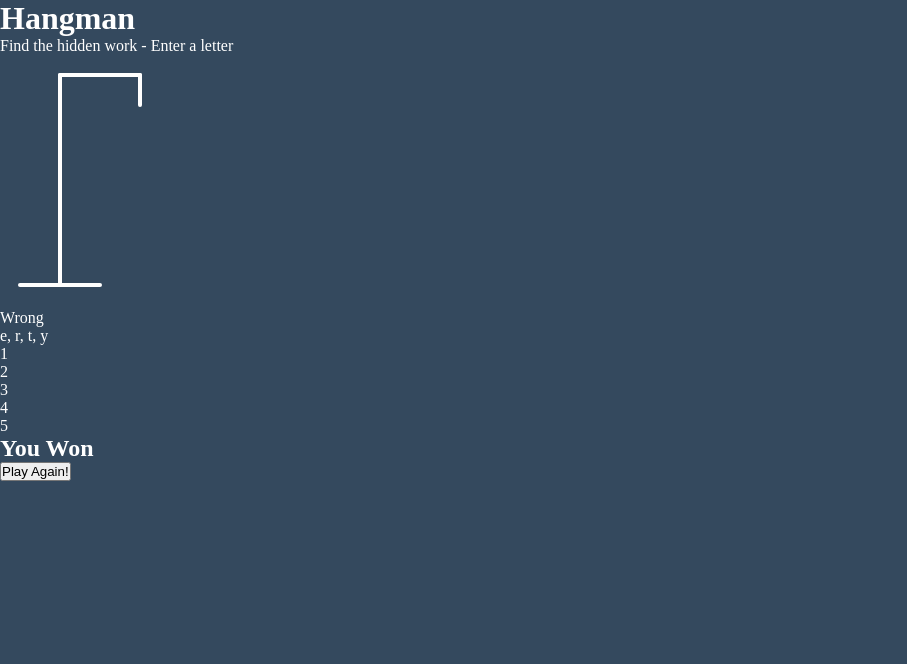
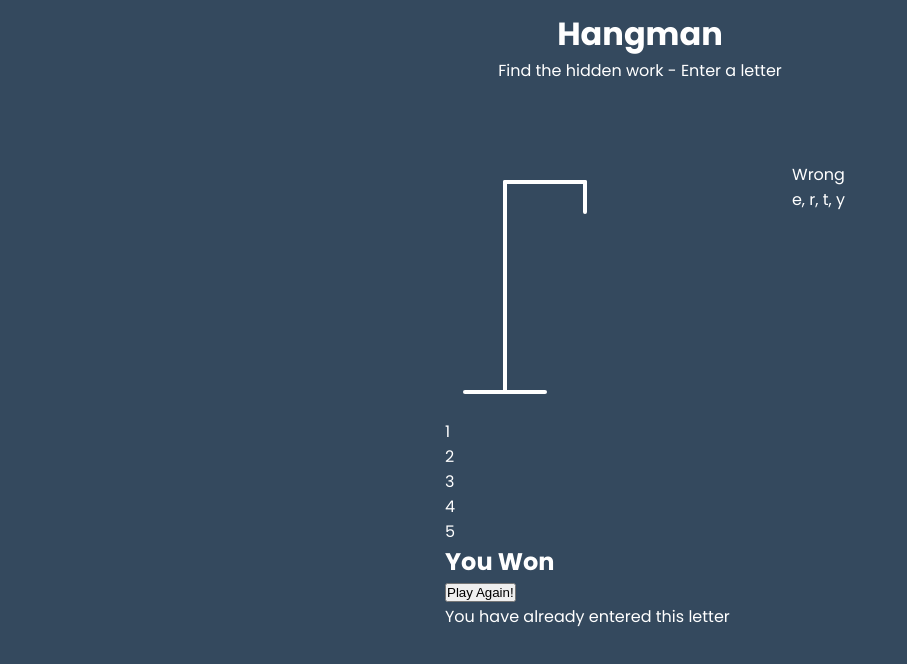
Before and after one commit to Ansonzmz/Hangman-game, a plain HTML site: page index.html in a window 1280 px wide. Shown: the whole page, without its empty margins (0-907 px from the left). Drawn offline with Linux system fonts and the light colour scheme.

Commit message:
css construction

```diff
--- a/css/style.css
+++ b/css/style.css
@@ -7,6 +7,24 @@
 body {
     background-color: #34495e;
     color: white;
+    font-family: 'Poppins', sans-serif;
+    display: flex;
+    flex-direction: column;
+    align-items: center;
+    height: 75vh;
+    overflow: hidden;
+}
+
+h1 {
+    margin: 10px 0 0;
+}
+
+.game-container {
+    padding: 20px 30px;
+    position: relative;
+    margin: auto;
+    height: 400px;
+    width: 450px;
 }
 
 .figure-container {
@@ -19,3 +37,12 @@ body {
 .figure-part {
     display: none;
 }
+
+.wrong-letters-container {
+    position: absolute;
+    top: 20px;
+    right: 20px;
+    display: flex;
+    flex-direction: column;
+    text-align: center;
+}
--- a/index.html
+++ b/index.html
@@ -5,6 +5,8 @@
     <meta name="viewport" content="width=device-width, initial-scale=1.0">
     <title>Hangman</title>
     <link rel="stylesheet" href="css/style.css">
+    <link rel="preconnect" href="https://fonts.gstatic.com">
+    <link href="https://fonts.googleapis.com/css2?family=Poppins:wght@300;400;700&display=swap" rel="stylesheet">
 </head>
 <body>
     <h1>Hangman</h1>
@@ -56,6 +58,11 @@
         </div>
     </div>
 
+    <!-- Notification -->
+    <div class="notification-container" id="notification-container">
+        <p>You have already entered this letter</p>
+    </div>
+
     <script src="js/javascript.js"></script>
 </body>
 </html>
```
